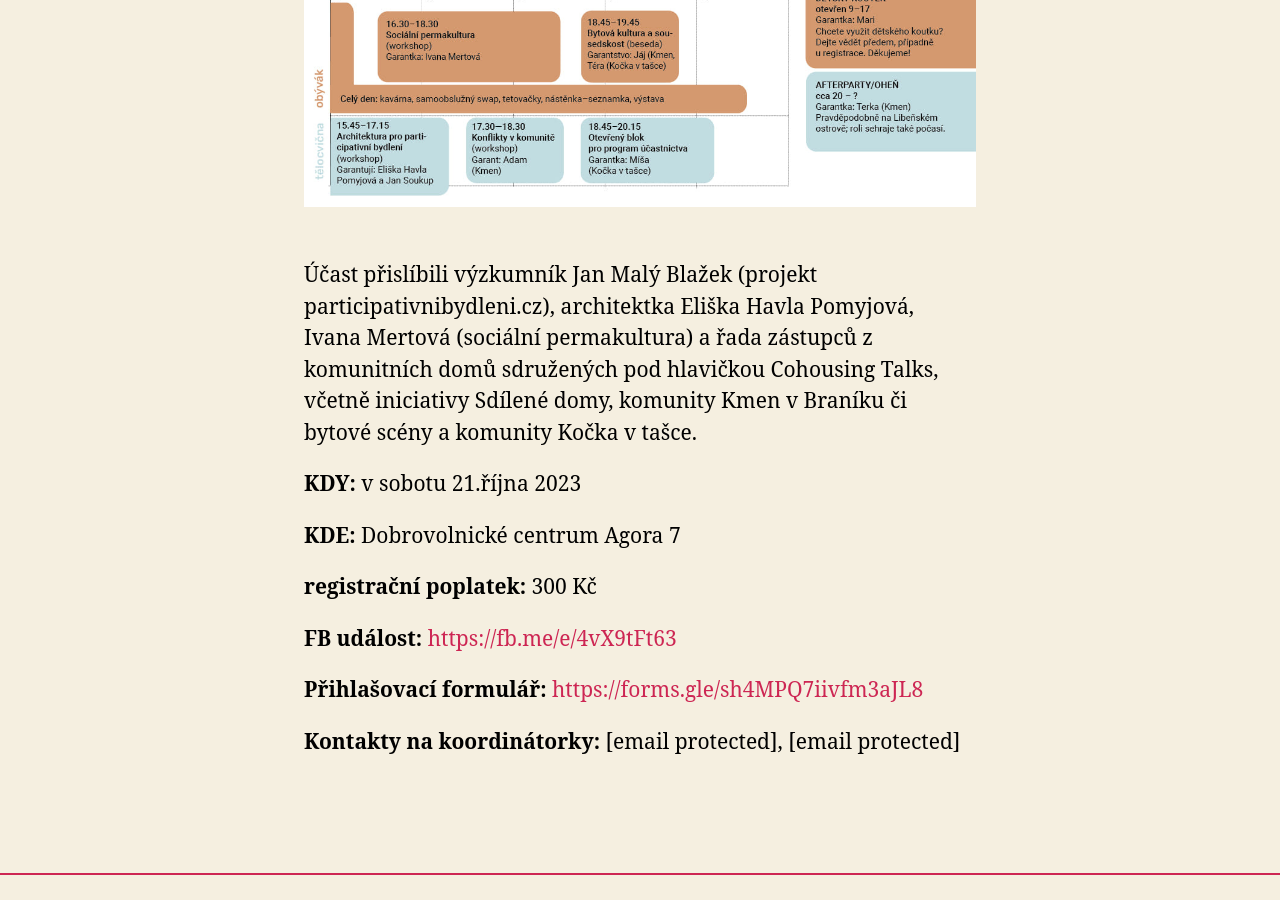
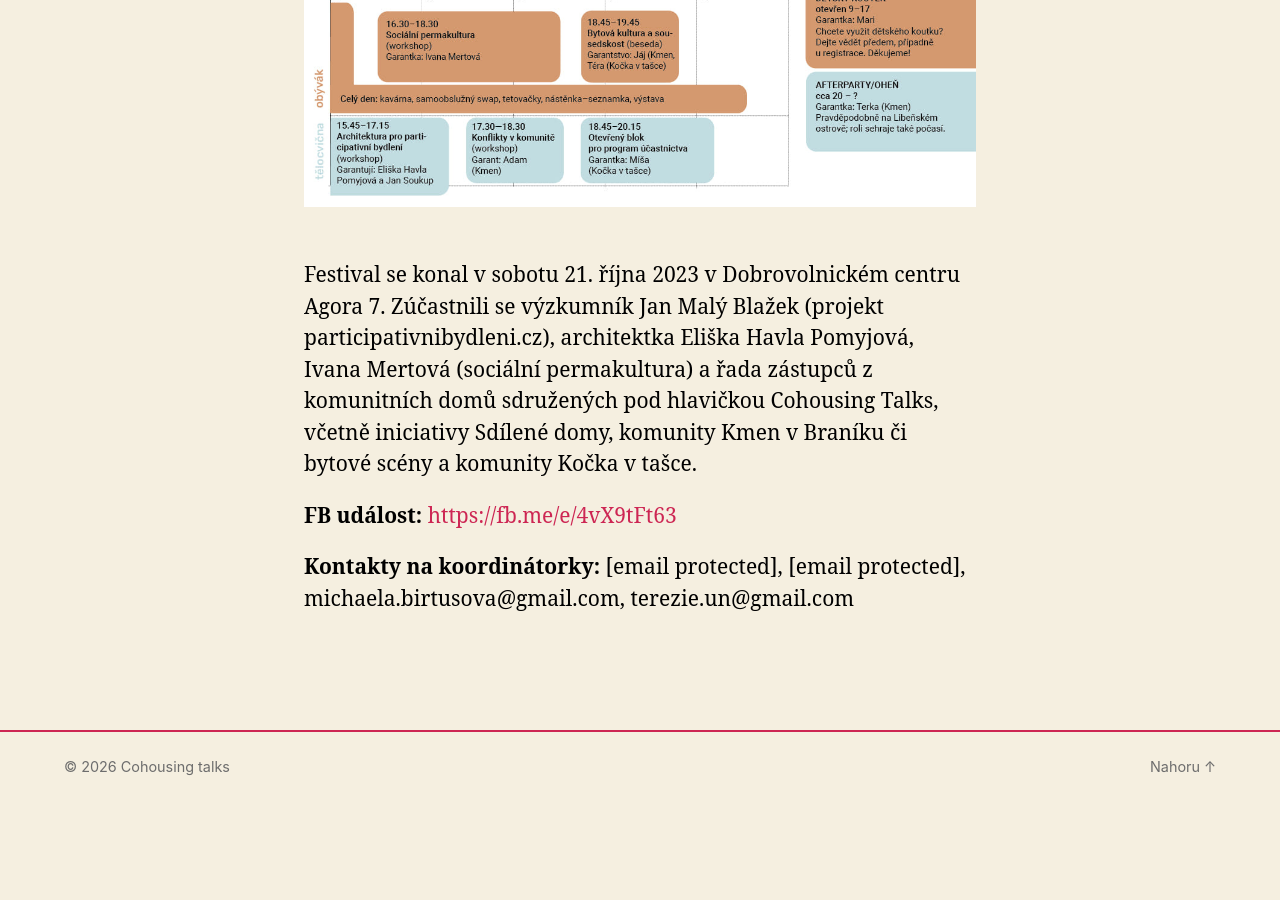
Before and after one commit to kubantjan/cohousingtalks, a Jekyll site: the page built from pages/cohousing-fest.md, in a window 1280 px wide and 900 px high, scrolled down 2221 px. Built offline with Jekyll 4.4.1, drawn with Linux system fonts in a browser that asks for light colours; after the commit the page ends 3023 px from its top, so only the background shows below that.

Commit message:
Update Cohousing Fest page: past tense, add coordinator emails, remove form & price
- Rewrote last section to past tense (event already happened)
- Moved KDY (date) and KDE (location) into summarizing text
- Added missing coordinator emails: michaela.birtusova@gmail.com, terezie.un@gmail.com
- Removed registration form link and registration fee

https://claude.ai/code/session_01GQmd9BHVXw3nuhkYMDNM4A

```diff
--- a/pages/cohousing-fest.md
+++ b/pages/cohousing-fest.md
@@ -31,16 +31,8 @@ Jednodenní festival Cohousing Fest pořádáme pro všechny, kdo se o komunitn
 
 ![Program Cohousing festu]({{ site.baseurl }}/assets/images/cohousingfest-program.jpg)
 
-Účast přislíbili výzkumník Jan Malý Blažek (projekt participativnibydleni.cz), architektka Eliška Havla Pomyjová, Ivana Mertová (sociální permakultura) a řada zástupců z komunitních domů sdružených pod hlavičkou Cohousing Talks, včetně iniciativy Sdílené domy, komunity Kmen v Braníku či bytové scény a komunity Kočka v tašce.
-
-**KDY:** v sobotu 21.října 2023
-
-**KDE:** Dobrovolnické centrum Agora 7
-
-**registrační poplatek:** 300 Kč
+Festival se konal v sobotu 21. října 2023 v Dobrovolnickém centru Agora 7. Zúčastnili se výzkumník Jan Malý Blažek (projekt participativnibydleni.cz), architektka Eliška Havla Pomyjová, Ivana Mertová (sociální permakultura) a řada zástupců z komunitních domů sdružených pod hlavičkou Cohousing Talks, včetně iniciativy Sdílené domy, komunity Kmen v Braníku či bytové scény a komunity Kočka v tašce.
 
 **FB událost:** [https://fb.me/e/4vX9tFt63](https://fb.me/e/4vX9tFt63)
 
-**Přihlašovací formulář:** [https://forms.gle/sh4MPQ7iivfm3aJL8](https://forms.gle/sh4MPQ7iivfm3aJL8)
-
-**Kontakty na koordinátorky:** [email protected], [email protected]
+**Kontakty na koordinátorky:** [email protected], [email protected], michaela.birtusova@gmail.com, terezie.un@gmail.com
```
